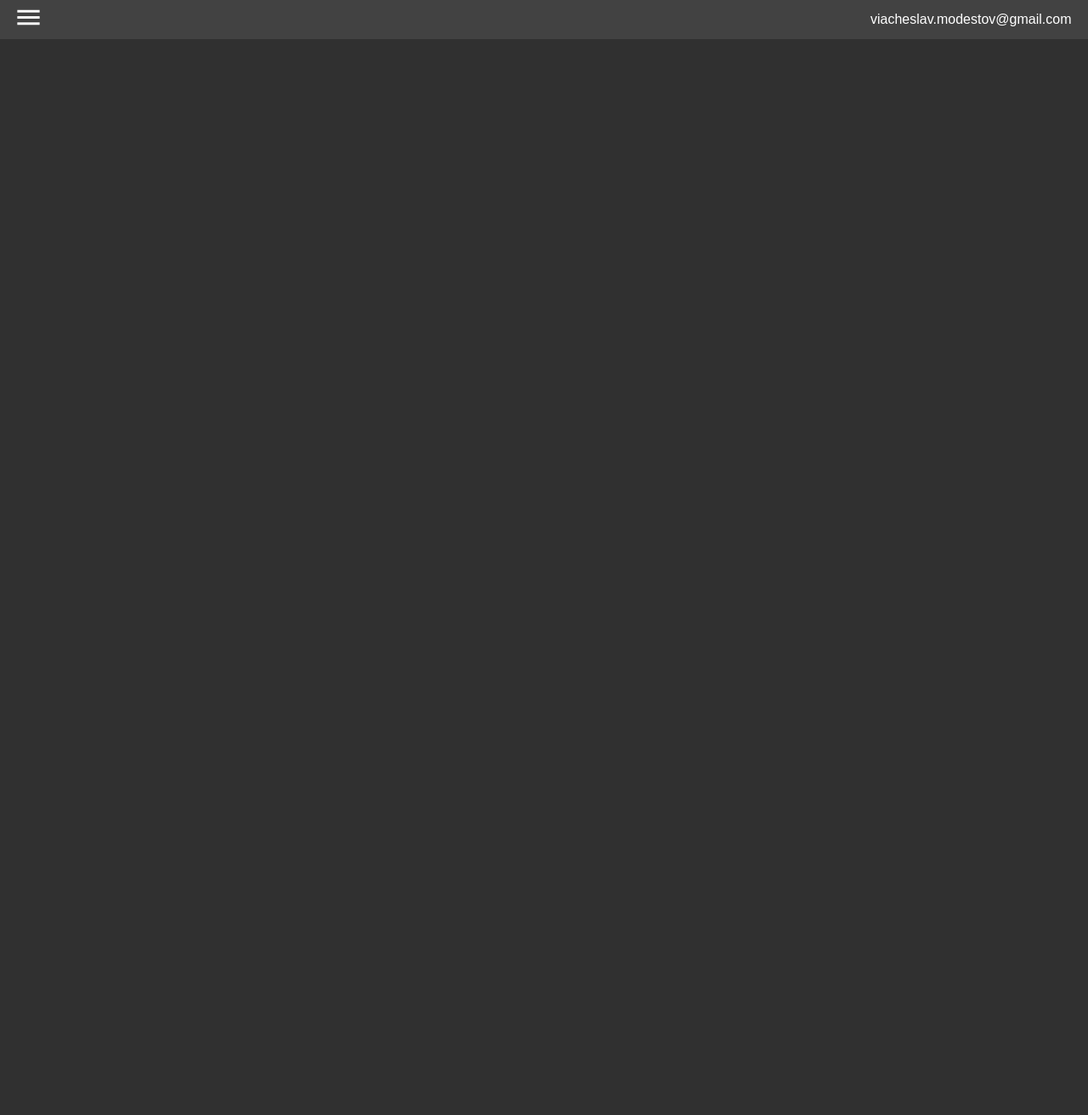
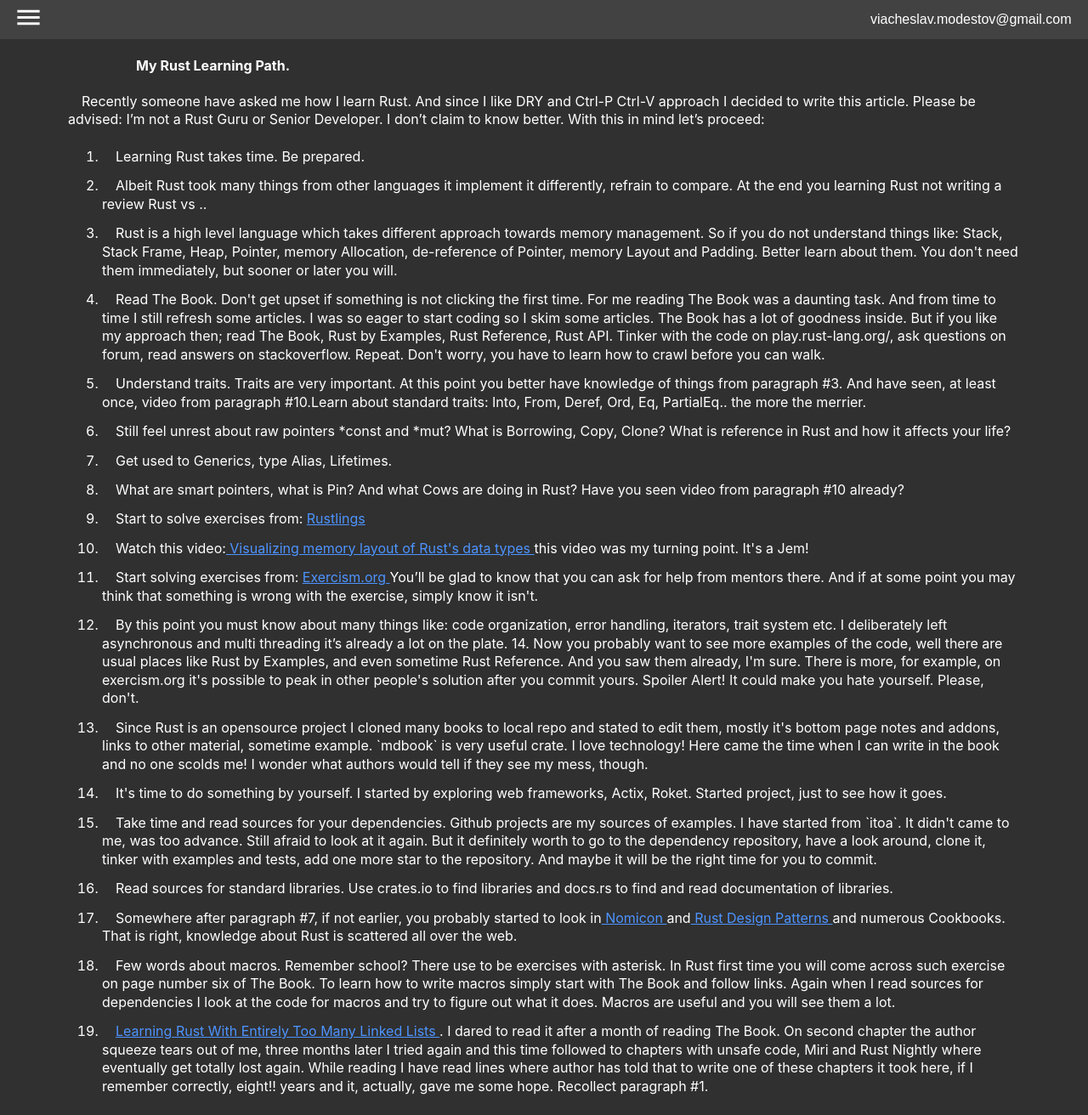
Before and after one commit to D0bhareach/D0bhareach.github.io, a React app: page /rust_blog/rust_learning_path in a window 1280 px wide. Shown: the part 5-1317 px from the top of the page at 85% size. Before the commit the page ends 1280 px from the top, so only its background shows below. Built offline with nearby package versions, Linux system fonts and the light colour scheme; a web font is replaced by a local one.

Commit message:
Add Subpage about Rust learning path

```diff
--- a/src/components/app/navigation/Navigation.js
+++ b/src/components/app/navigation/Navigation.js
@@ -173,11 +173,11 @@
         {path:"/", name: "Home"},
         {path: "tutorials", name: "React First Steps", title:"simple follow up's for tutorials" },
         {path: "about", name: "About Me"},
-        /*
         {
-            name: "First Sub Menu",
+            name: "Rust Blog",
             links: [
-                {path: "sub/first_sub_component", name: "First Sub Component"},
+                {path: "rust_blog/rust_learning_path", name: "Rust Learning Path"},
+                {/*
                 {path: "sub/second_sub_component", name: "Second Sub Component"},
                 {  name: "Sub Sub Menu",
                     level: 1,
@@ -187,11 +187,13 @@
 
                     ]
                 }
+            */}
 
             ]
         },
 
 
+        /*
         {path: "about", name: "About"},
 
         {
--- a/src/components/app/navigation/routes.js
+++ b/src/components/app/navigation/routes.js
@@ -3,13 +3,14 @@
 import App from "../App";
 import Home from "../../content/Home";
 
-
+// lazyly import Components when they required.
 const Tutorials = React.lazy(()=>import('../../content/tutorials/Tutorials'));
 const About = React.lazy(()=>import('../../content/About'));
-const FirstSubComponent = React.lazy(()=>import('../../content/FirstSubComponent'));
+const RustLearningPath = React.lazy(()=>import('../../content/rust_blog/RustLearningPath'));
 const SecondSubComponent = React.lazy(()=>import('../../content/SecondSubComponent'));
 
 
+// path must be the same as in Navigation.js
 export default function AppRoutes() {
     return(
     <Suspense fallback={<div>Loading...</div>}>
@@ -18,10 +19,10 @@
             <Route index  element={<Home />} />
             <Route path="tutorials" element={<Tutorials />} />
             <Route path="about" element={<About />} />
-            <Route path="sub/first_sub_component" element={<FirstSubComponent /> || (<div>Bollocks!</div>)} />
-            <Route path="sub/second_sub_component" element={<SecondSubComponent /> || (<div>Bollocks!</div>)} />
-            <Route path="sub/sub/first_sub_component" element={<FirstSubComponent /> || (<div>Bollocks!</div>)} />
-            <Route path="sub/sub/second_sub_component" element={<SecondSubComponent /> || (<div>Bollocks!</div>)} />
+            <Route path="rust_blog/rust_learning_path" element={<RustLearningPath /> || (<div>Ups!</div>)} />
+            {/*<Route path="sub/second_sub_component" element={<SecondSubComponent /> || (<div>Ups!</div>)} />
+            <Route path="sub/sub/first_sub_component" element={<FirstSubComponent /> || (<div>Ups!</div>)} />
+            <Route path="sub/sub/second_sub_component" element={<SecondSubComponent /> || (<div>Ups!</div>)} />*/}
         </Routes>
     </Suspense>
     );
--- a/src/components/content/FirstSubComponent.js
+++ /dev/null
@@ -1,8 +0,0 @@
-export default function FirstSubComponent(){
-    return (
-        <div>
-            <h3>This is First Sub Component.</h3>
-        This component is subling to Second Sub Component.
-        </div>
-    );
-}
--- /dev/null
+++ b/src/components/content/rust_blog/RustLearningPath.js
@@ -0,0 +1,84 @@
+import './rust_learning_path.scss';
+
+function RustLearningPathText() {
+    return (
+        <section className="text">
+        <h4>My Rust Learning Path.</h4>
+    <p className="text__paragraph">Recently someone have asked me how I learn Rust. And since I like DRY and Ctrl-P Ctrl-V approach I
+    decided to write this article.  Please be advised: I’m not a Rust Guru or Senior Developer. I don’t
+    claim to know better. With this in mind let’s proceed:
+    <ol>
+<li>Learning Rust takes time. Be prepared.</li>
+
+<li>Albeit Rust took many things from other languages it implement it differently, refrain to compare.
+At the end you learning Rust not writing a review Rust vs ..</li>
+
+<li>Rust is a high level language which takes different approach towards memory management. So if you do
+not understand things like: Stack, Stack Frame, Heap, Pointer, memory Allocation, de-reference of Pointer,
+memory Layout and Padding. Better learn about them. You don't need them immediately, but sooner or later
+you will.</li>
+<li>Read The Book. Don't get upset if something is not clicking the first time. For me reading The Book
+was a daunting task. And from time to time I still refresh some articles. I was so eager to start
+coding so I skim some articles. The Book has a lot of goodness inside. But if you like my approach then;
+read The Book, Rust by Examples, Rust Reference, Rust API. Tinker with the code on play.rust-lang.org/,
+ask questions on forum, read answers on stackoverflow. Repeat. Don't worry, you have to learn how to
+crawl before you can walk.</li>
+<li>Understand traits. Traits are very important. At this point you better have knowledge of things
+from paragraph #3. And have seen, at least once, video from paragraph #10.Learn about standard traits:
+Into, From, Deref, Ord, Eq, PartialEq.. the more the merrier.</li>
+<li>Still feel unrest about raw pointers *const and *mut? What is Borrowing, Copy, Clone? What is
+reference in Rust and how it affects your life?</li>
+<li>Get used to Generics, type Alias, Lifetimes.</li>
+<li>What are smart  pointers, what is Pin? And what Cows are doing in Rust? Have you seen video from
+paragraph #10 already?</li>
+<li>Start to solve exercises from: <a href="https://github.com/rust-lang/rustlings/">  Rustlings  </a></li>
+<li>Watch this video:
+    <a href="https://www.youtube.com/watch?v=rDoqT-a6UFg&t=1942s">  Visualizing memory layout of Rust's data types  </a>
+    this video was my turning point. It's a Jem!</li>
+<li>Start solving exercises from: <a href="https://exercism.org/"> Exercism.org </a> You’ll be glad to know that you can ask for help
+from mentors there. And if at some point you may think that something is wrong with the exercise,
+simply know it isn't.</li>
+<li>By this point you must know about many things like: code organization, error handling, iterators,
+trait system etc. I deliberately left asynchronous and multi threading it’s already a lot on the plate.
+14. Now you probably want to see more examples of the code, well there are usual places like  Rust by
+Examples, and even sometime Rust Reference. And you saw them already, I'm sure. There is more, for
+example, on exercism.org it's possible to peak in other people's solution after you commit yours.
+Spoiler Alert! It could make you hate yourself. Please, don't.</li>
+<li>Since Rust is an opensource project I cloned many books to local repo and stated to edit them,
+mostly it's bottom page notes and addons, links to other material, sometime example. `mdbook` is very
+useful crate. I love technology! Here came the time when I can write in the book and no one scolds me!
+I wonder what authors would tell if they see my mess, though.</li>
+<li>It's time to do something by yourself. I started by exploring web frameworks, Actix, Roket.
+Started project, just to see how it goes.</li>
+<li>Take time and read sources for your dependencies. Github projects are my sources of examples. I have
+started from `itoa`. It didn't came to me, was too advance. Still afraid to look at it again. But it
+definitely worth to go to the dependency repository, have a look around, clone it, tinker with examples
+and tests, add one more star to the repository. And maybe it will be the right time for you to commit.</li>
+<li>Read sources for standard libraries. Use crates.io to find libraries and docs.rs to find and read
+documentation of libraries.</li>
+<li>Somewhere after paragraph #7, if not earlier, you probably started to look in
+<a href="https://doc.rust-lang.org/nomicon/"> Nomicon </a> and
+<a href="https://rust-unofficial.github.io/patterns/intro.html"> Rust Design Patterns </a> and numerous Cookbooks.
+That is right, knowledge about Rust is scattered all over the web.</li>
+<li>Few words about macros. Remember school? There use to be  exercises with asterisk. In Rust first
+time you will come across such exercise on page number six of The Book. To learn how to write macros
+simply start with The Book and follow links. Again when I read sources for dependencies I look at
+the code for macros and try to figure out what it does. Macros are useful and you will see them a lot.</li>
+<li><a href="https://github.com/rust-unofficial/too-many-lists">
+Learning Rust With Entirely Too Many Linked Lists </a>. I dared to read it after a month of reading
+    The Book. On second chapter the author squeeze tears out of me, three months later I tried again and
+    this time followed to chapters with unsafe code, Miri and Rust Nightly where eventually get totally
+    lost again. While reading I have read lines where author has told that to write one of these chapters
+    it took here, if I remember correctly, eight!! years and it, actually, gave me some hope.
+    Recollect paragraph #1.</li>
+    </ol></p>
+        </section>
+    );
+}
+export default function RustLearningPath(){
+    return (
+        <div className="main-content-holder">
+            <RustLearningPathText/>
+        </div>
+    );
+}
--- /dev/null
+++ b/src/components/content/rust_blog/rust_learning_path.scss
@@ -0,0 +1,39 @@
+@mixin responsive-margin {
+
+    @media screen and (max-width: 480px) {
+        section {
+            p {
+            padding: 0;
+            margin: 0;
+            border: solid 1px red;
+            }
+        }
+    }
+    @media screen  and (max-width: 768px) and (min-width: 480px){
+        p{
+            margin: 0  16px;
+        }
+    }
+    @media screen and (min-width: 768px) {
+        p {
+            margin: 0 80px;
+        }
+    }
+}
+.main-content-holder {
+// @include responsive-margin();
+    section {
+        p {
+        // margin: 0 5rem;
+            ol {
+                li {
+                    padding: 0.4rem 0;
+                }
+            }
+        }
+        h4 {
+            margin-left: 5rem;
+        }
+
+    }
+}
--- a/src/components/content/tutorials/text/TicTakToeInfo.js
+++ b/src/components/content/tutorials/text/TicTakToeInfo.js
@@ -6,7 +6,7 @@
         <section className="text">
         <span className="text__title"></span>
             <p className="text__paragraph">
-    Many, many moons ago few of the best minutes were spend on this simple game :).
+    Many, many moons ago some quality time was spend playing this simple game :).
     It was somehow simbolic to make this game as the first little project with React.
     And hey, I finally have learned something from it! Take that, my school teachers!
         </p>
--- a/src/index.scss
+++ b/src/index.scss
@@ -55,6 +55,9 @@
 @mixin common-main-content-holder() {
     section {
         text-align: left;
+        a {
+            color: #4d94ff;
+        }
     }
 
     @media screen and (max-width: 480px) {
```
Also changed, not shown: src/components/content/text/Home.js (+1 -11 lines).
